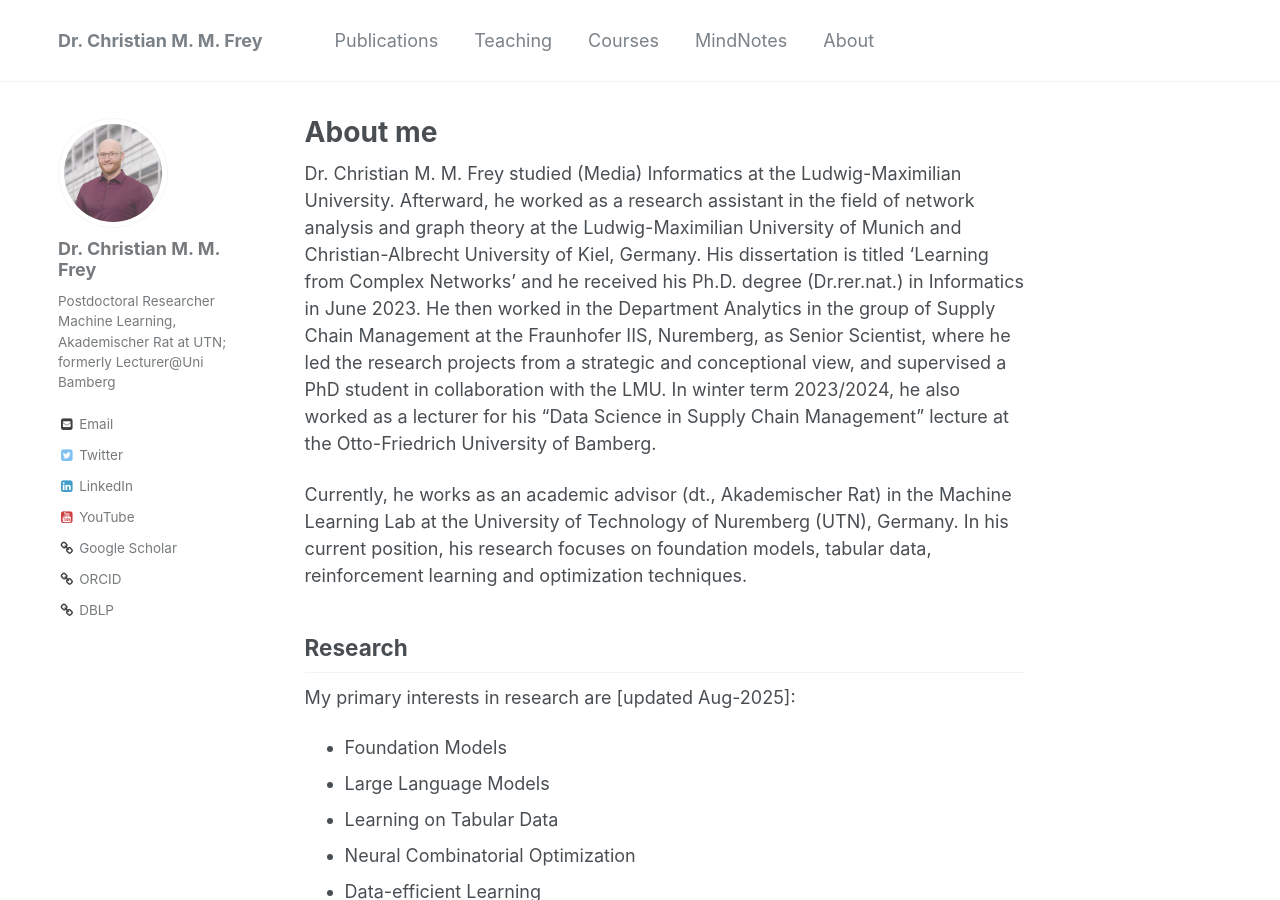
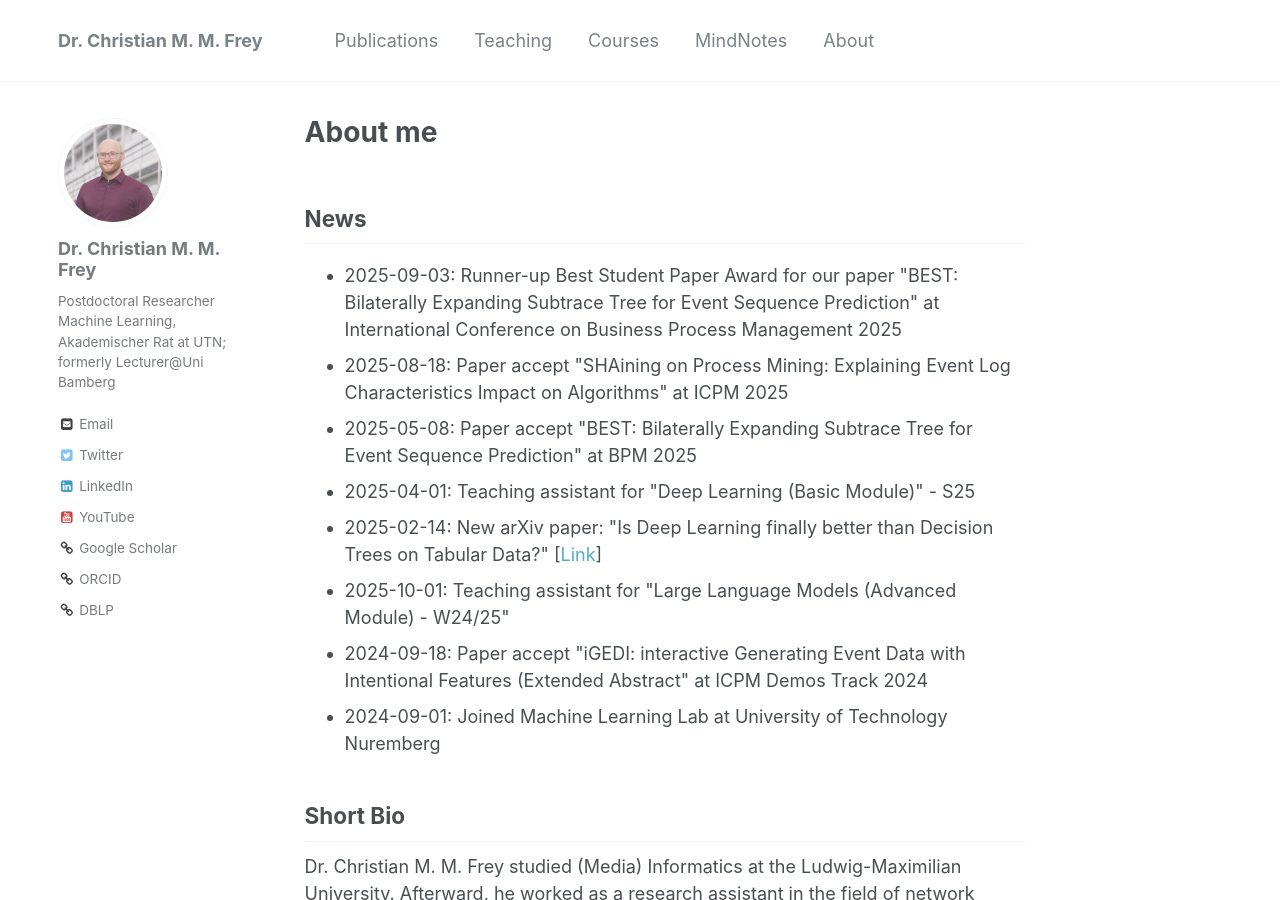
Before and after one commit to christianmaxmike/christianmaxmike.github.io, a Jekyll site: the page built from _pages/about.md, in a window 1280 px wide and 900 px high. Built offline with Jekyll 4.4.1, drawn with Linux system fonts in a browser that asks for light colours.

Commit message:
Update about.md

```diff
--- a/_pages/about.md
+++ b/_pages/about.md
@@ -14,6 +14,20 @@ redirect_from:
 ## Images
 ![alt text](/images/500x300.png "Logo Title Text 1")-->
 
+## News
+<ul>
+	<!--<li>2025-10-01: Teacher for "Machine Learning" at University of Technology Nuremberg - W25/26</li>-->
+	<li>2025-09-03: Runner-up Best Student Paper Award for our paper "BEST: Bilaterally Expanding Subtrace Tree for Event Sequence Prediction" at International Conference on Business Process Management 2025</li>
+	<li>2025-08-18: Paper accept "SHAining on Process Mining: Explaining Event Log Characteristics Impact on Algorithms" at ICPM 2025</li>
+	<li>2025-05-08: Paper accept "BEST: Bilaterally Expanding Subtrace Tree for Event Sequence Prediction" at BPM 2025</li>
+	<li>2025-04-01: Teaching assistant for "Deep Learning (Basic Module)" - S25</li>
+	<li>2025-02-14: New arXiv paper: "Is Deep Learning finally better than Decision Trees on Tabular Data?" [<a href="https://arxiv.org/abs/2402.03970">Link</a>]</li>
+	<li>2025-10-01: Teaching assistant for "Large Language Models (Advanced Module) - W24/25"</li>
+	<li>2024-09-18: Paper accept "iGEDI: interactive Generating Event Data with Intentional Features (Extended Abstract" at ICPM Demos Track 2024</li>
+	<li>2024-09-01: Joined Machine Learning Lab at University of Technology Nuremberg</li>
+</ul>
+
+## Short Bio
 
 Dr. Christian M. M. Frey studied (Media) Informatics at the Ludwig-Maximilian University. Afterward, he worked as a research assistant in the field of network analysis and graph theory at the Ludwig-Maximilian University of Munich and Christian-Albrecht University of Kiel, Germany. His dissertation is titled 'Learning from Complex Networks' and he received his Ph.D. degree (Dr.rer.nat.) in Informatics in June 2023. He then worked in the Department Analytics in the group of Supply Chain Management at the Fraunhofer IIS, Nuremberg, as Senior Scientist, where he led the research projects from a strategic and conceptional view, and supervised a PhD student in collaboration with the LMU. In winter term 2023/2024, he also worked as a lecturer for his "Data Science in Supply Chain Management" lecture at the Otto-Friedrich University of Bamberg.
 
```
